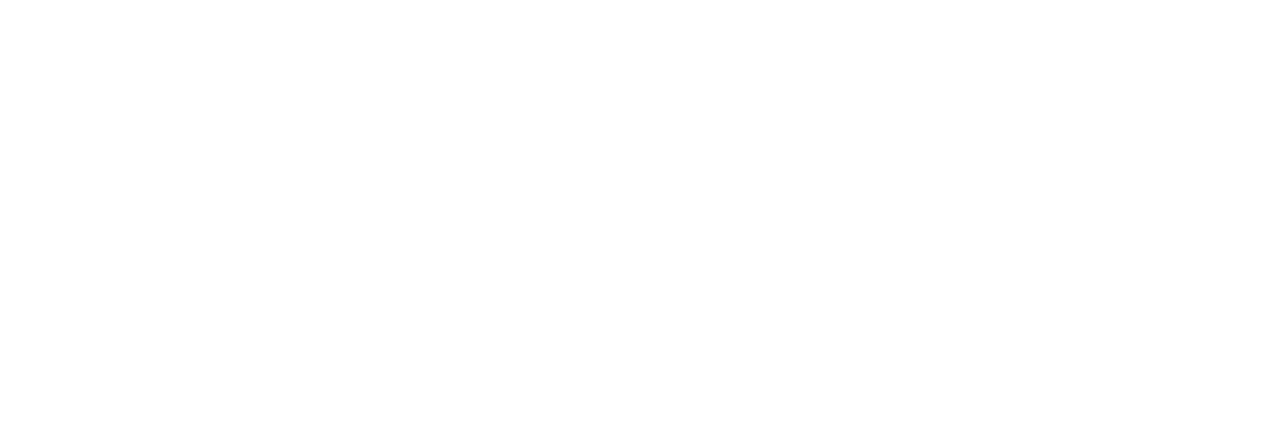
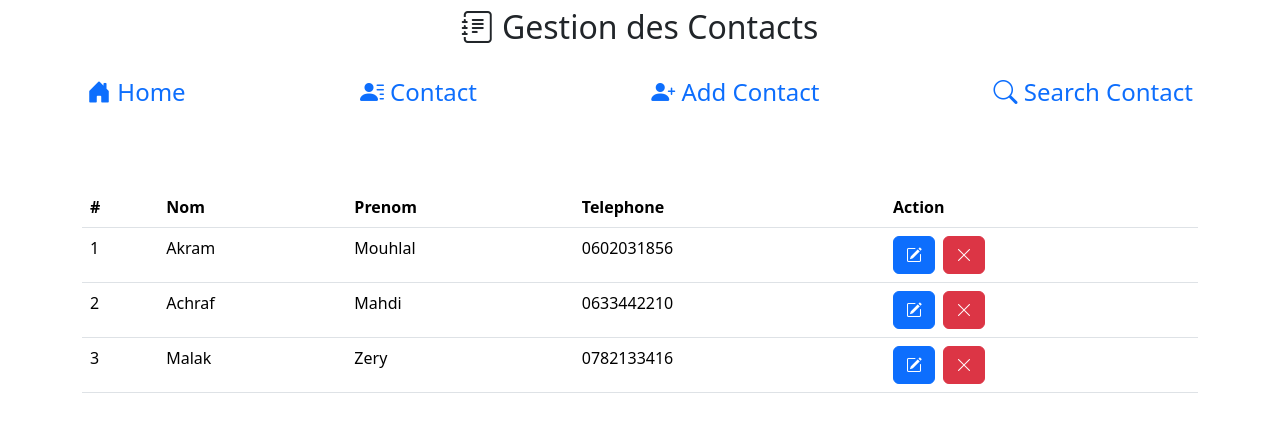
Before and after one commit to Mouhlal/Anime-app-and-Gestion-des-Contacts, a React (Vite) app: page /contact in a window 1280 px wide. Before the commit this address had no page. Shown: the top 432 px of the page. Built offline with nearby package versions, Linux system fonts and the light colour scheme.

Commit message:
publish another web

```diff
--- a/src/Contact/Reducer.js
+++ b/src/Contact/Reducer.js
@@ -1,8 +1,8 @@
 const initialState = {
     contacts:[
-        {id:1,nom:"Akram",prenom:"Mouhlal",tel:"0642039816"},
+        {id:1,nom:"Akram",prenom:"Mouhlal",tel:"0602031856"},
         {id:2,nom:"Achraf",prenom:"Mahdi",tel:"0633442210"},
-        {id:3,nom:"Ilham",prenom:"El Amiri",tel:"0642039816"}
+        {id:3,nom:"Malak",prenom:"Zery",tel:"0782133416"}
     ]
 }
 
--- a/src/main.jsx
+++ b/src/main.jsx
@@ -10,15 +10,15 @@
 import { BrowserRouter} from 'react-router-dom'
 
 
-// const store = legacy_createStore(MyReducer);
+ const store = legacy_createStore(MyReducer);
 
 ReactDOM.createRoot(document.getElementById("root")).render(
-  /*  <Provider store={store}>
+    <Provider store={store}>
     <App />
-  </Provider>  */
+  </Provider>
 
- <BrowserRouter>
+/*  <BrowserRouter>
    <Appnnime />
- </BrowserRouter>
+ </BrowserRouter> */
 
 );
```
